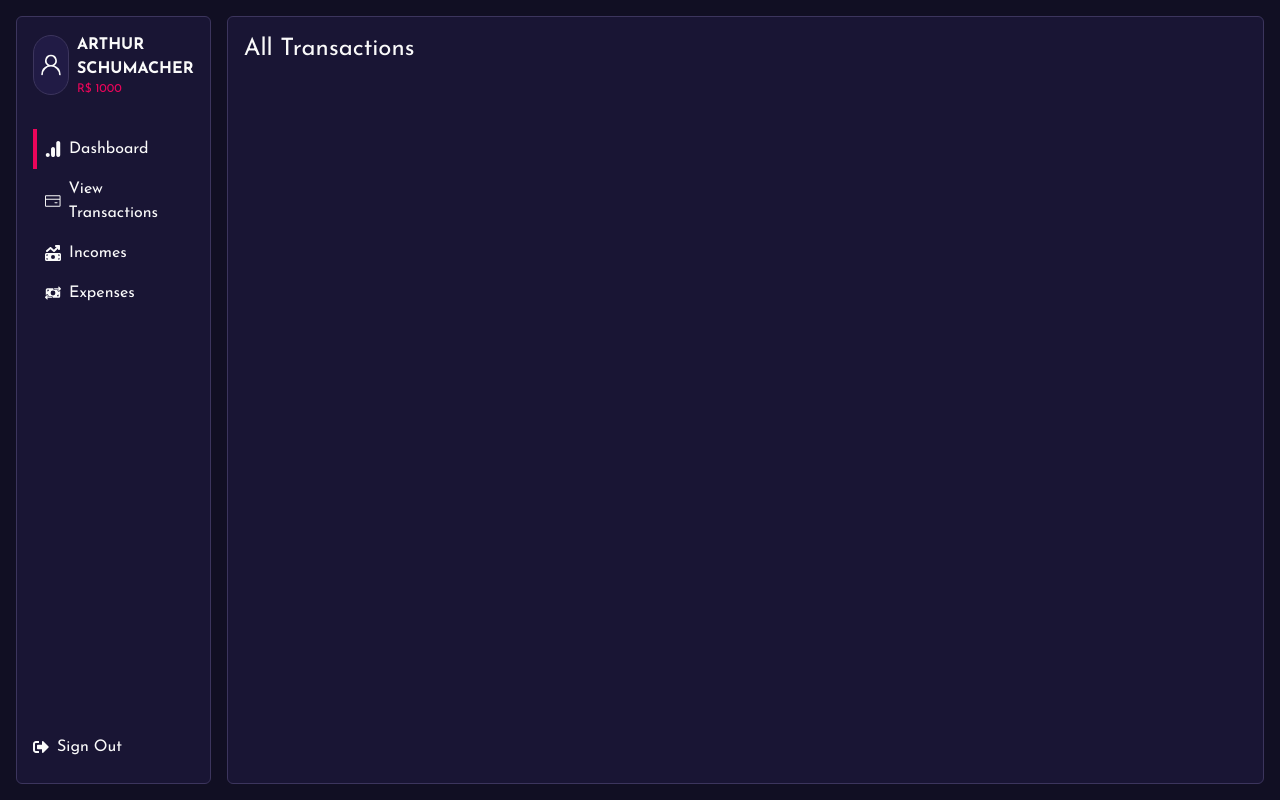
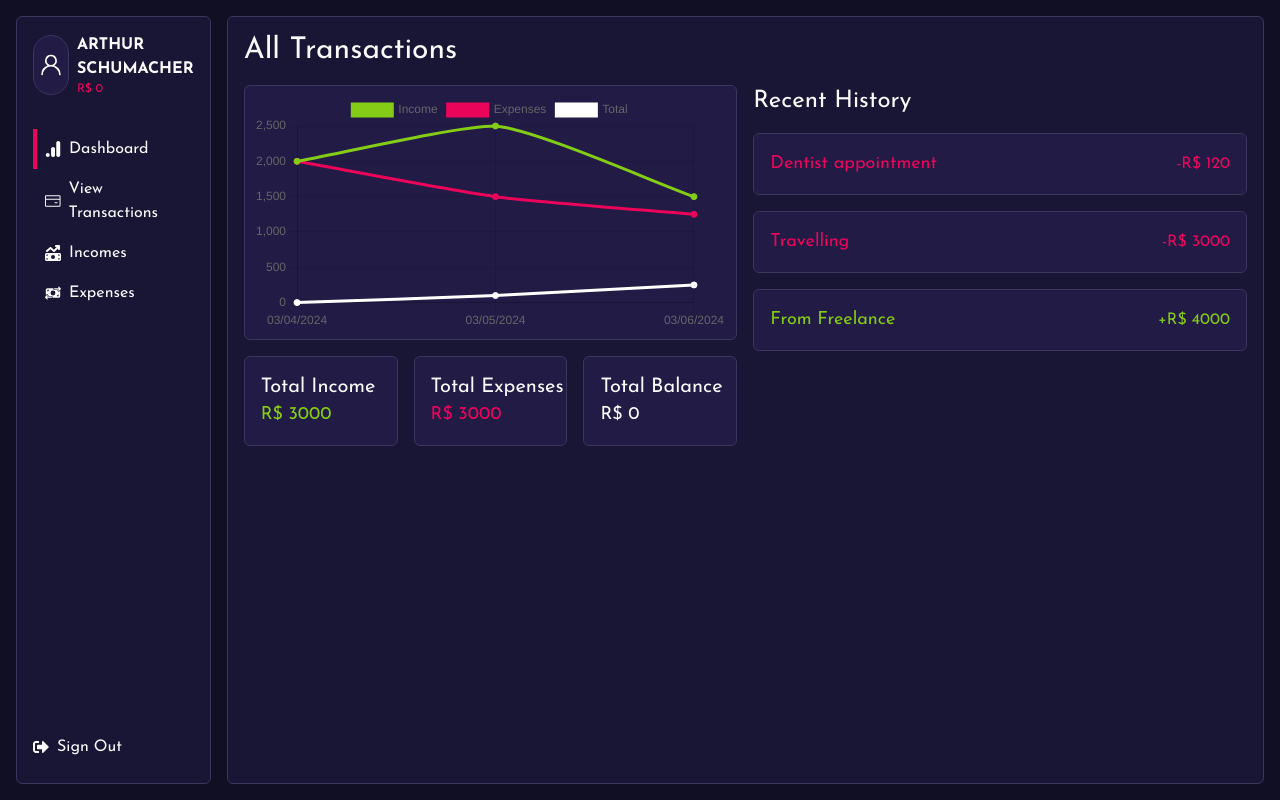
Before and after one commit to ArthurSchumacher/expenses-tracker-frontend, a Next.js app: page /dashboard in a window 1280 px wide. Built offline with nearby package versions, Linux system fonts and the light colour scheme.

Commit message:
feat: Dashboard layout

```diff
--- a/src/app/(authenticated_routes)/dashboard/page.tsx
+++ b/src/app/(authenticated_routes)/dashboard/page.tsx
@@ -1,12 +1,44 @@
-import { useState } from "react";
+import Chart from "@/components/Chart";
 
 export default function Dashboard() {
   return (
-    <main className="grid grid-cols-3">
-      <div className="col-span-2">
-        <h1 className="text-2xl">All Transactions</h1>
+    <main>
+      <h1 className="text-3xl">All Transactions</h1>
+      <div className="grid grid-cols-4 mt-4 gap-4">
+        <div className="sm:col-span-2 col-span-4">
+          <Chart />
+
+          <div className="grid grid-cols-3 mt-4 gap-4">
+            <div className="sm:col-span-1 col-span-3 w-full border border-border bg-primarylighter p-4 rounded-md">
+              <p className="text-nowrap text-xl">Total Income</p>
+              <p className="text-lg text-lime-500">R$ 3000</p>
+            </div>
+            <div className="sm:col-span-1 col-span-3 w-full border border-border bg-primarylighter p-4 rounded-md">
+              <p className="text-nowrap text-xl">Total Expenses</p>
+              <p className="text-lg text-secondary">R$ 3000</p>
+            </div>
+            <div className="sm:col-span-1 col-span-3 w-full border border-border bg-primarylighter p-4 rounded-md">
+              <p className="text-nowrap text-xl">Total Balance</p>
+              <p className="text-lg">R$ 0</p>
+            </div>
+          </div>
+        </div>
+        <div className="sm:col-span-2 col-span-4">
+          <h2 className="text-2xl mb-4">Recent History</h2>
+          <div className="w-full border border-border bg-primarylighter p-4 rounded-md flex items-center justify-between mb-4 text-secondary">
+            <p className="text-lg">Dentist appointment</p>
+            <p>-R$ 120</p>
+          </div>
+          <div className="w-full border border-border bg-primarylighter p-4 rounded-md flex items-center justify-between mb-4 text-secondary">
+            <p className="text-lg">Travelling</p>
+            <p>-R$ 3000</p>
+          </div>
+          <div className="w-full border border-border bg-primarylighter p-4 rounded-md flex items-center justify-between mb-4 text-lime-500">
+            <p className="text-lg">From Freelance</p>
+            <p>+R$ 4000</p>
+          </div>
+        </div>
       </div>
-      <div></div>
     </main>
   );
 }
--- a/src/app/layout.tsx
+++ b/src/app/layout.tsx
@@ -8,8 +8,8 @@ import Grid from "@/components/Grid";
 const josefin = Josefin_Sans({ subsets: ["latin"] });
 
 export const metadata: Metadata = {
-  title: "Create Next App",
-  description: "Generated by create next app",
+  title: "Expenses Tracker V1",
+  description: "Generated by create next app, Expenses Tracker V1",
 };
 
 export default function RootLayout({
--- a/src/app/page.tsx
+++ b/src/app/page.tsx
@@ -1,12 +1,25 @@
-import { useState } from "react";
-
 export default function Home() {
   return (
-    <main className="grid grid-cols-3">
-      <div className="col-span-2">
-        <h1 className="text-2xl">All Transactions</h1>
+    <main className="grid items-center justify-center h-screen">
+      <div className="bg-primarylight p-4 w-[350px] text-neutral-50 border border-border rounded-md flex items-center justify-center flex-col">
+        <h1 className="text-3xl glitch">Login</h1>
+        <input
+          type="text"
+          className="w-full border border-border rounded-md bg-primarylighter py-2 pl-2 mt-4 mb-2 outline-none"
+          placeholder="Username"
+        />
+        <input
+          type="password"
+          className="w-full border border-border rounded-md bg-primarylighter py-2 pl-2 mt-2 mb-4 outline-none"
+          placeholder="Password"
+        />
+        <button
+          type="submit"
+          className="w-full border border-border rounded-md bg-secondary py-2 pl-2 mt-2 mb-4 outline-none"
+        >
+          Sign in
+        </button>
       </div>
-      <div></div>
     </main>
   );
 }
--- a/src/components/Avatar.tsx
+++ b/src/components/Avatar.tsx
@@ -9,7 +9,7 @@ function Avatar() {
         <p className="text-neutral-50 text-base font-bold uppercase glitch">
           Arthur Schumacher
         </p>
-        <p className="text-xs text-secondary">R$ 1000</p>
+        <p className="text-xs text-secondary">R$ 0</p>
       </div>
     </div>
   );
--- /dev/null
+++ b/src/components/Chart.tsx
@@ -0,0 +1,66 @@
+"use client";
+
+import React from "react";
+import {
+  Chart as ChartJS,
+  LineController,
+  LineElement,
+  PointElement,
+  LinearScale,
+  Title,
+  Tooltip,
+  Legend,
+  CategoryScale,
+  ArcElement,
+} from "chart.js";
+
+import { Line } from "react-chartjs-2";
+
+ChartJS.register(
+  LineController,
+  LineElement,
+  PointElement,
+  LinearScale,
+  Title,
+  Tooltip,
+  Legend,
+  CategoryScale,
+  ArcElement
+);
+
+function Chart() {
+  const data = {
+    labels: ["03/04/2024", "03/05/2024", "03/06/2024"],
+    datasets: [
+      {
+        label: "Income",
+        data: [2000, 2500, 1500],
+        backgroundColor: "#84cc16",
+        borderColor: "#84cc16",
+        tension: 0.2,
+      },
+      {
+        label: "Expenses",
+        data: [2000, 1500, 1250],
+        backgroundColor: "#eb055a",
+        borderColor: "#eb055a",
+        tension: 0.2,
+      },
+      {
+        label: "Total",
+        data: [0, 100, 250],
+        backgroundColor: "#ffffff",
+        borderColor: "#ffffff",
+        tension: 0.2,
+      },
+    ],
+  };
+
+  return (
+    <div className="border border-border rounded-md bg-primarylighter p-2">
+      <Line data={data} />
+    </div>
+  );
+}
+
+export default Chart;
```
